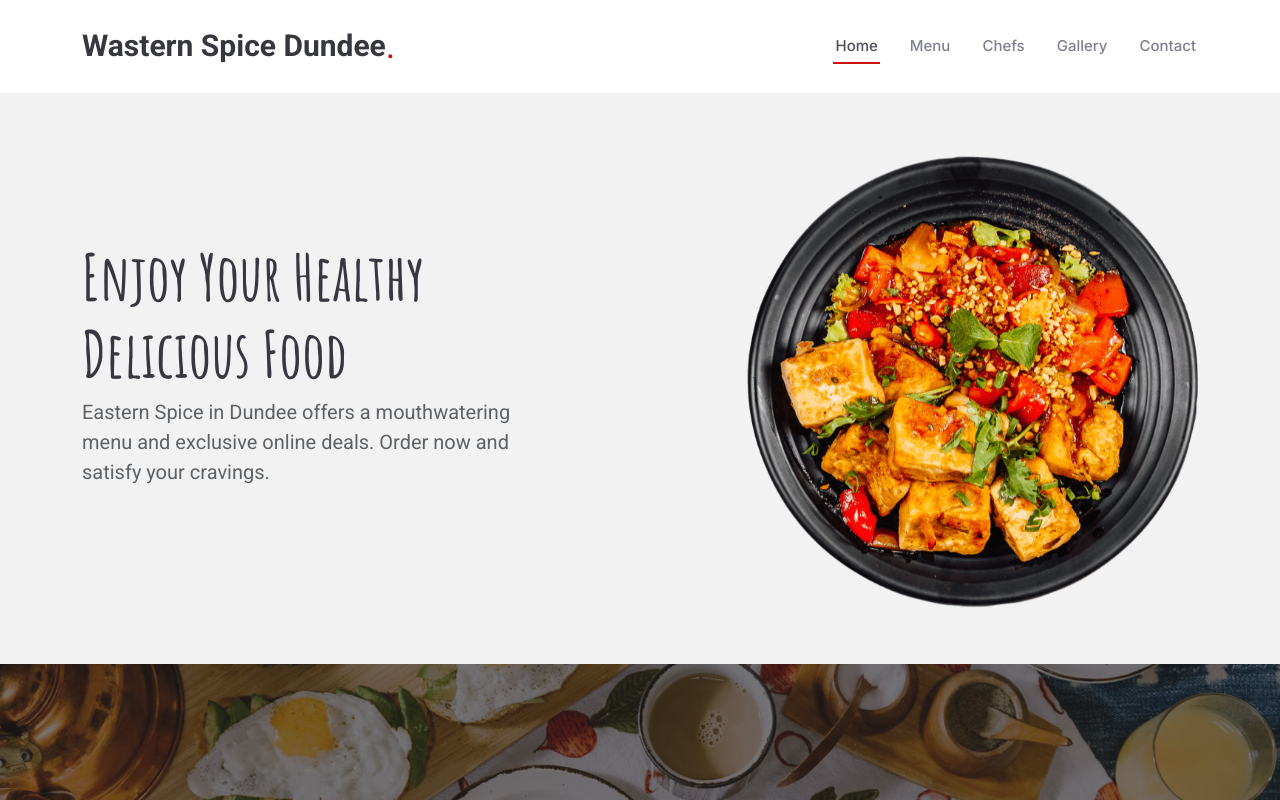
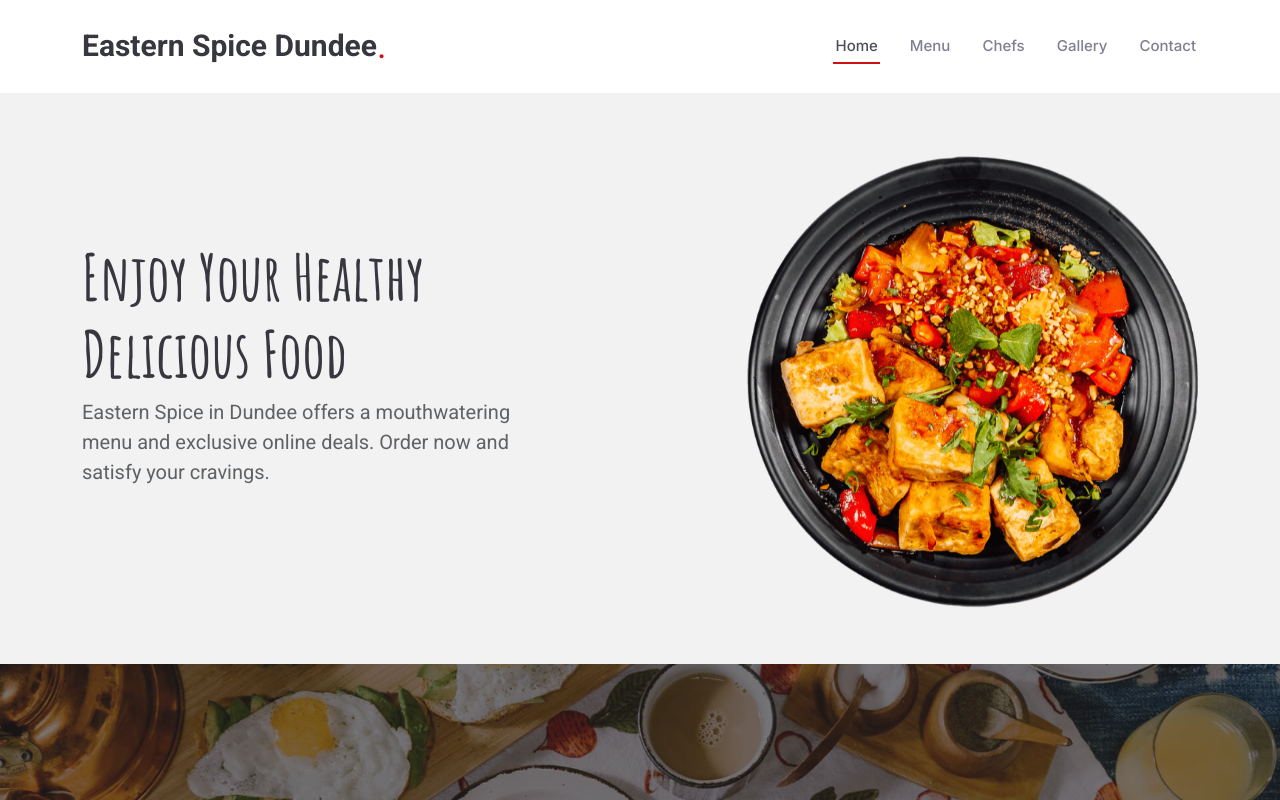
Before and after one commit to EncoderBytes/Drop-Web, a plain HTML site: page restaurants/EasternSpiceDundee/index.html in a window 1280 px wide. Shown: the top 800 px of the page. Drawn offline with Linux system fonts and the light colour scheme.

Commit message:
Update index.html

```diff
--- a/restaurants/EasternSpiceDundee/index.html
+++ b/restaurants/EasternSpiceDundee/index.html
@@ -44,7 +44,7 @@
       <a href="index.html" class="logo d-flex align-items-center me-auto me-xl-0">
         <!-- Uncomment the line below if you also wish to use an image logo -->
         <!-- <img src="assets/img/logo.png" alt=""> -->
-        <h1 class="sitename">Wastern Spice Dundee</h1>
+        <h1 class="sitename">Eastern Spice Dundee</h1>
         <span>.</span>
       </a>
 
```
